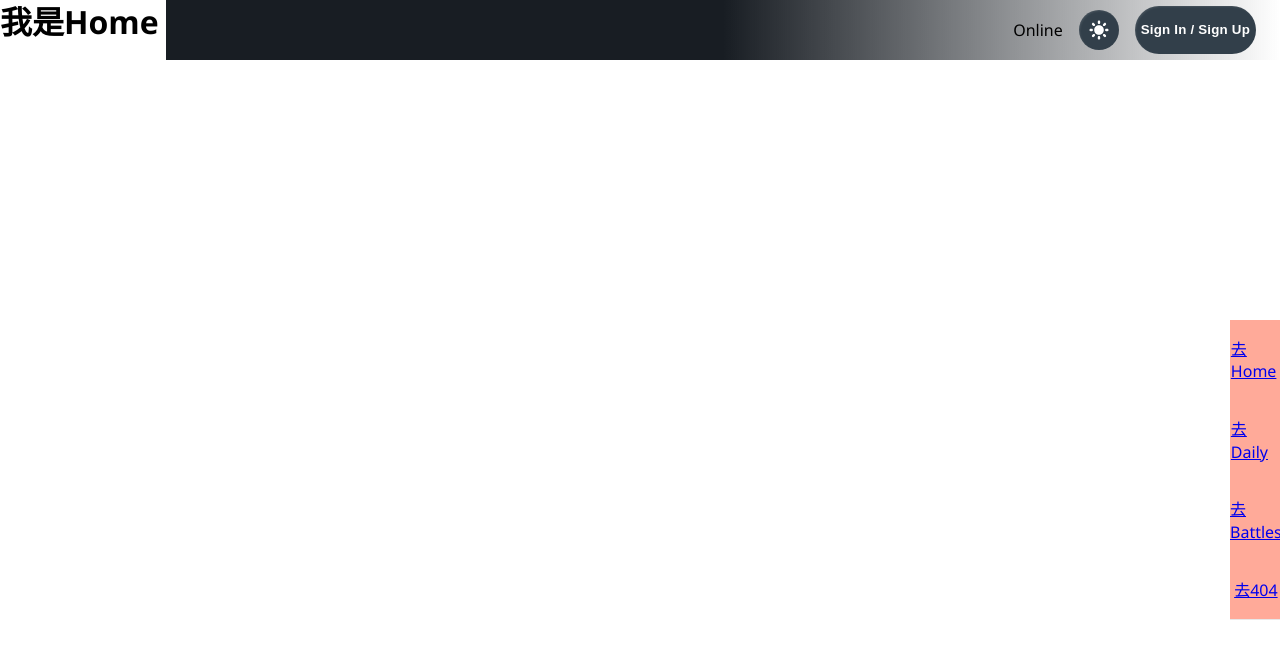
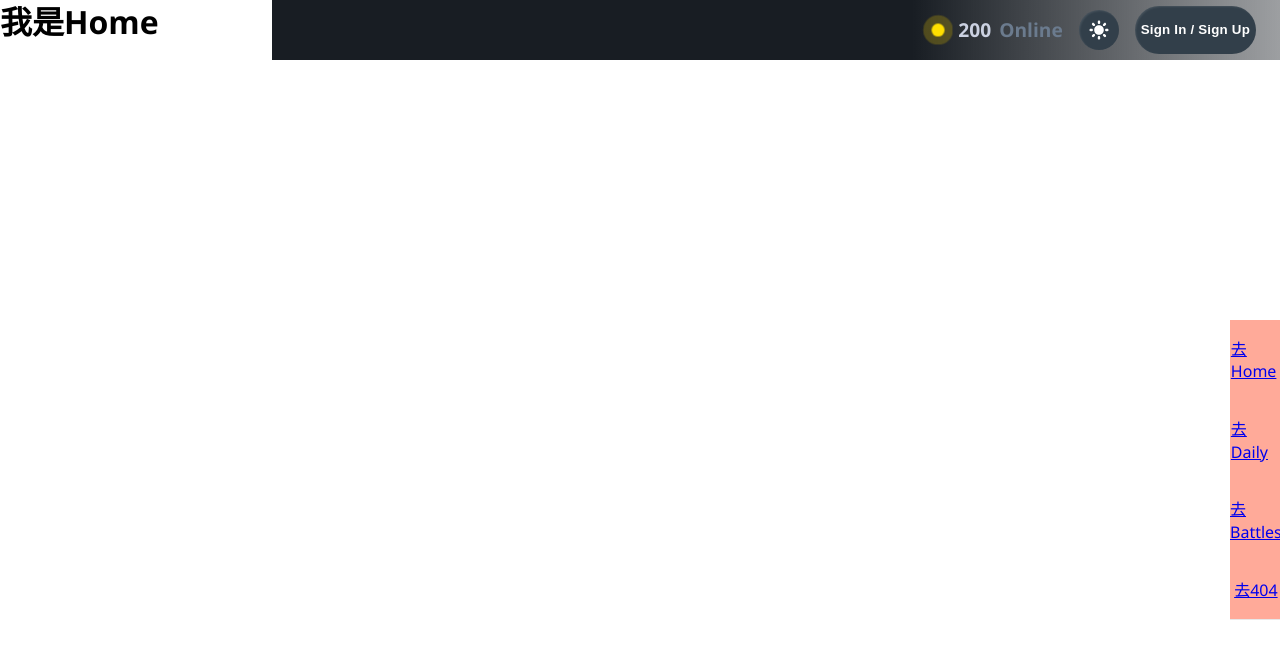
Before and after one commit to wangyinyuan/CSSBattle, a Vue app in the folder vue-css-battle/: page / in a window 1280 px wide. Shown: the top 658 px of the page. Built offline with nearby package versions, Linux system fonts and the light colour scheme.

Commit message:
spruce up TopBar

```diff
--- a/vue-css-battle/index.html
+++ b/vue-css-battle/index.html
@@ -2,7 +2,7 @@
 <html lang="en" data-theme="dark">
   <head>
     <meta charset="UTF-8" />
-    <link rel="icon" href="/favicon.ico" />
+    <link rel="icon" href="https://cssbattle.dev/images/logo-square.png" />
     <meta name="viewport" content="width=device-width, initial-scale=1.0" />
   </head>
   <body>
--- a/vue-css-battle/src/styles/mixins.scss
+++ b/vue-css-battle/src/styles/mixins.scss
@@ -36,3 +36,30 @@
       background-color: darken($light-header-button-bg, 5%);
     }
   }
+
+@mixin header-text {
+    [data-theme='dark'] & {
+      color: $dark-header-text;
+    }
+    [data-theme='light'] & {
+      color: $light-header-text;
+    }
+  }
+
+  @mixin header-number {
+    [data-theme='dark'] & {
+      color: $dark-header-number;
+    }
+    [data-theme='light'] & {
+      color: $light-header-number;
+    }
+  }
+
+  @mixin header-blink {
+    [data-theme='dark'] & {
+      background-color: $dark-header-blink;
+    }
+    [data-theme='light'] & {
+      background-color: $light-header-blink;
+    }
+  }
--- a/vue-css-battle/src/styles/var.scss
+++ b/vue-css-battle/src/styles/var.scss
@@ -2,8 +2,15 @@
 $light-background: rgb(255,255,255);
 $light-text: rgb(5, 5, 5);
 $light-header-button-bg: #cbd1d8;
+$light-header-text: #6b7b8e;
+$light-header-number: #1a202c;
+$light-header-blink: #976e06;
+
 
 /* 暗色主题 */
 $dark-background: rgb(24,29,35);
 $dark-text: rgb(255, 255, 255);
 $dark-header-button-bg: #323f4a;
+$dark-header-text: #6b7b8e;
+$dark-header-number: #cbd1e1;
+$dark-header-blink: #ffdf00;
--- a/vue-css-battle/src/views/Layout/components/TopBar.vue
+++ b/vue-css-battle/src/views/Layout/components/TopBar.vue
@@ -7,7 +7,7 @@
       <div class="right-header">
         <div class="header-live-counter">
           <div class="blink"></div>
-          <span class="online-number"></span>
+          <span class="online-number">200</span>
           Online
         </div>
         <button class="switch-theme button">
@@ -39,7 +39,7 @@
 .container {
   .v2-header {
     height: 60px;
-    width: 87%;
+    width: 100%;
     [data-theme='dark'] & {
       background: linear-gradient(90deg, $dark-background 50%, transparent);
     }
@@ -49,8 +49,9 @@
     position: fixed;
     top: 0;
     right: 0;
+    left: 17rem;
     backdrop-filter: blur(20px);
-    padding: 0.7rem 1rem;
+    padding: 0.7rem calc(18rem) 0.7rem 1rem;
     display: flex;
     justify-content: space-between;
     z-index: 10;
@@ -95,6 +96,45 @@
         justify-content: center;
         align-items: center;
       }
+      .header-live-counter {
+        display: flex;
+        gap: 0.25rem;
+        align-items: center;
+        font-weight: 600;
+        font-size: 1.2rem;
+        @include header-text;
+        .blink {
+          width: 0.6rem;
+          height: 0.6rem;
+          border-radius: 100%;
+          @include header-blink;
+          position: relative;
+          margin-right: 0.5rem;
+          animation: blink 2s infinite ease-in-out;
+        }
+
+        @keyframes blink {
+          0% {
+            box-shadow: 0 0 0 0 rgba(158, 139, 15, 0.4);
+            transform: scale(1);
+          }
+          50% {
+            box-shadow: 0 0 0 0.4rem rgba(158, 139, 15, 0.4);
+            transform: scale(1.3);
+          }
+          65% {
+            box-shadow: 0 0 0 0.4rem rgba(223, 196, 18, 0);
+          }
+          100% {
+            transform: scale(1);
+            box-shadow: 0 0 0 0 rgba(223, 196, 18, 0);
+          }
+        }
+        .online-number {
+          margin: 0 0.25rem;
+          @include header-number;
+        }
+      }
     }
   }
 }
```
Also changed, not shown: 2 other files (tests, documents, lock files or other folders).
